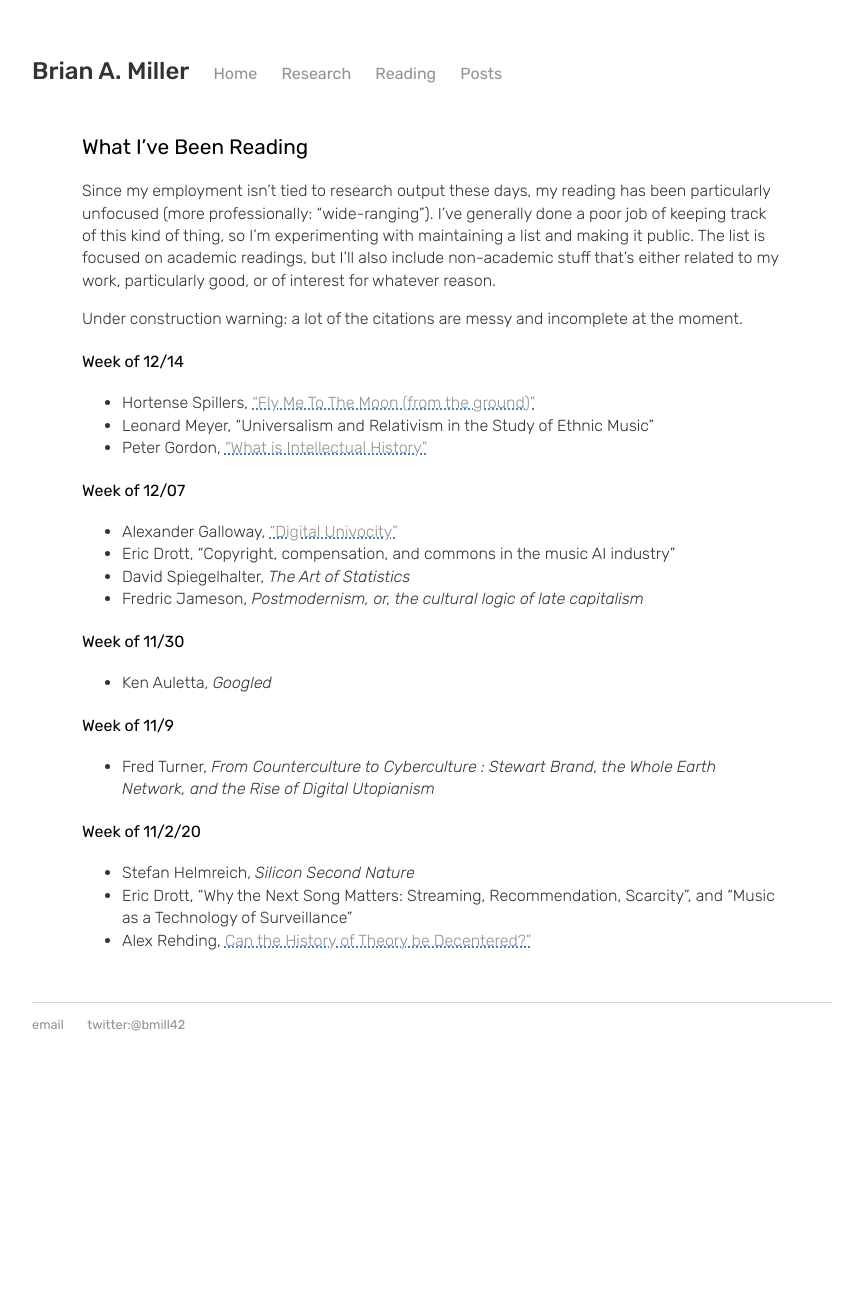
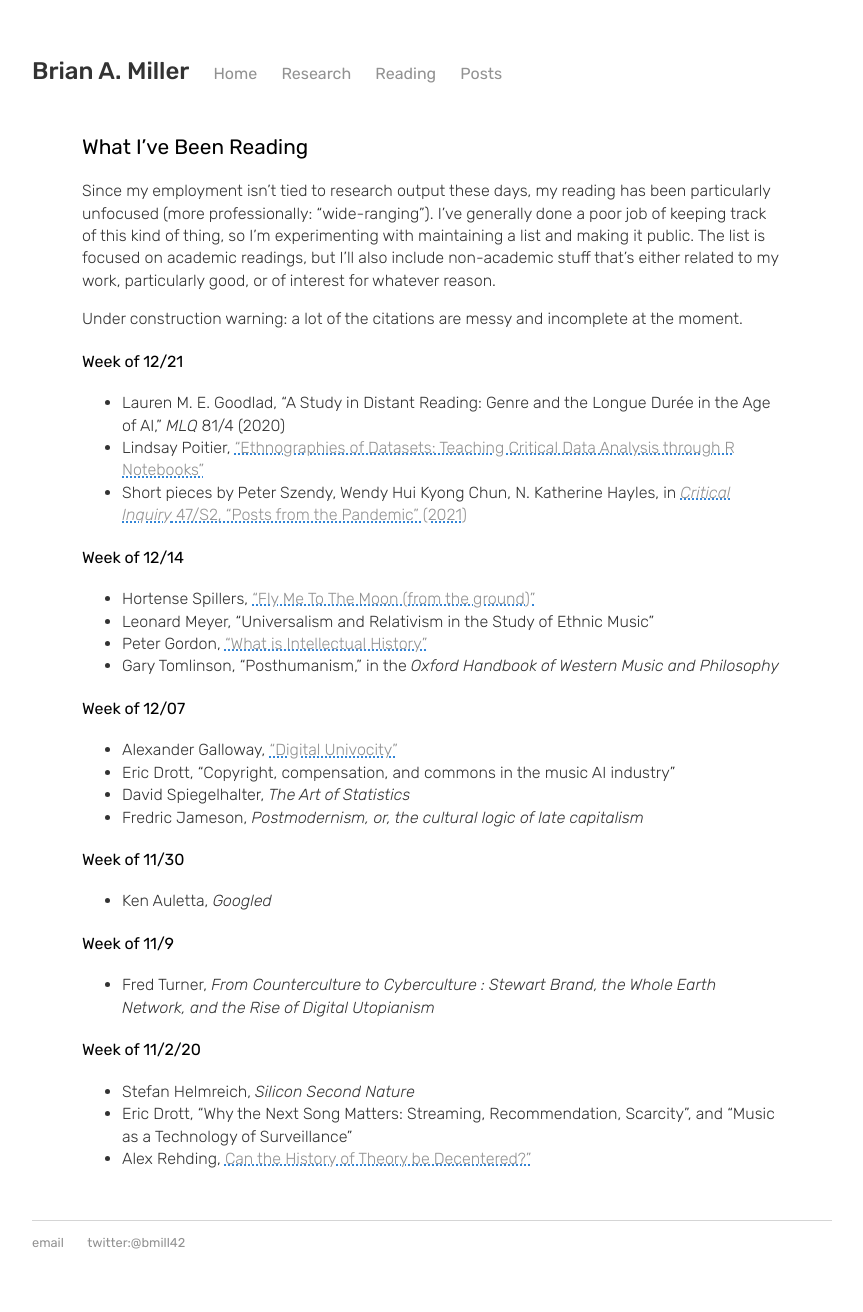
Before and after one commit to bmill42/bmill42.github.io, a Jekyll site: the page built from reading/index.md, in a window 1280 px wide. Shown: the whole page, without its empty margins (168-1031 px from the left). Built offline with Jekyll 4.4.1, drawn with Linux system fonts in a browser that asks for light colours; before the commit the page ends 1094 px from its top, so only the background shows below that.

Commit message:
readings for 12/21

```diff
--- a/reading/index.md
+++ b/reading/index.md
@@ -9,11 +9,17 @@ Since my employment isn't tied to research output these days, my reading has bee
 
 Under construction warning: a lot of the citations are messy and incomplete at the moment.
 
+#### Week of 12/21
+- Lauren M. E. Goodlad, “A Study in Distant Reading: Genre and the Longue Durée in the Age of AI,” _MLQ_ 81/4 (2020)
+- Lindsay Poitier, [“Ethnographies of Datasets: Teaching Critical Data Analysis through R Notebooks”](https://jitp.commons.gc.cuny.edu/ethnographies-of-datasets-teaching-critical-data-analysis-through-r-notebooks/)
+- Short pieces by Peter Szendy, Wendy Hui Kyong Chun, N. Katherine Hayles, in [_Critical Inquiry_ 47/S2, "Posts from the Pandemic" (2021)](https://www.journals.uchicago.edu/toc/ci/2021/47/S2)
+
 #### Week of 12/14
 
 - Hortense Spillers, [“Fly Me To The Moon (from the ground)”](http://www.boundary2.org/2020/12/hortense-j-spillers-fly-me-to-the-moon-from-the-ground/)
 - Leonard Meyer, “Universalism and Relativism in the Study of Ethnic Music”
 - Peter Gordon, [“What is Intellectual History”](https://ces.fas.harvard.edu/uploads/files/Reports-Articles/What-is-Intellectual-History-Essay-by-Peter-Gordon.pdf)
+- Gary Tomlinson, “Posthumanism,” in the _Oxford Handbook of Western Music and Philosophy_
 
 #### Week of 12/07
 
```
